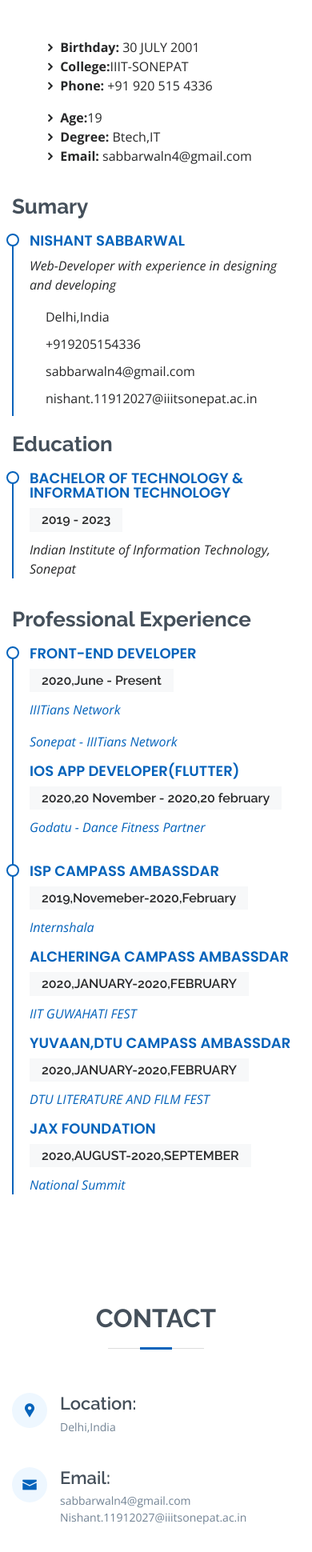
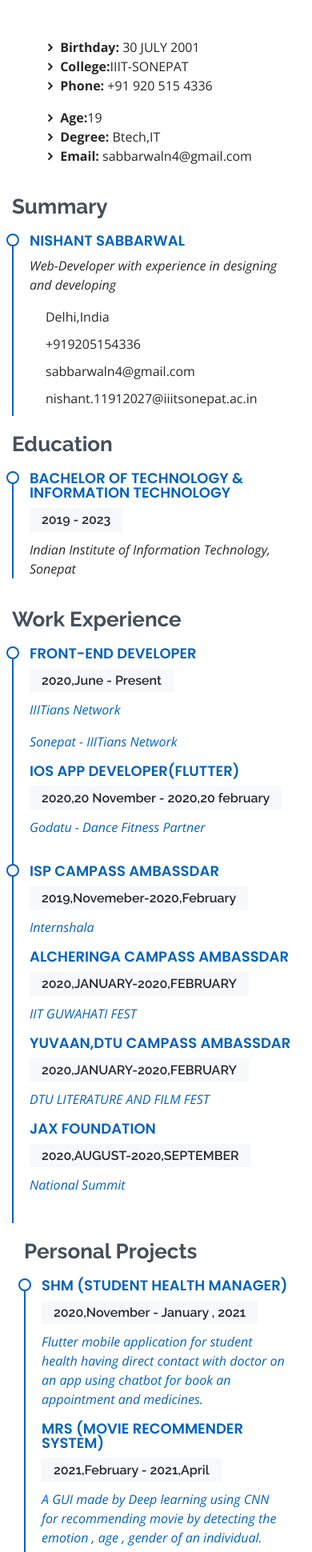
Before and after one commit to Nishant3007/Nishant3007.github.io, a plain HTML site: page index.html in a window 390 px wide. Shown: the part 3375-5315 px from the top of the page at 80% size. Drawn offline with nearby package versions, Linux system fonts and the light colour scheme.

Commit message:
Update index.html

```diff
--- a/index.html
+++ b/index.html
@@ -241,7 +241,7 @@
             </div>
         <div class="row">
           <div class="col-lg-6" data-aos="fade-up">
-            <h3 class="resume-title">Sumary</h3>
+            <h3 class="resume-title">Summary</h3>
             <div class="resume-item pb-0">
               <h4>Nishant Sabbarwal</h4>
               <p><em> Web-Developer with experience in designing and developing</em></p>
@@ -261,7 +261,7 @@
              </div>
              </div>
           <div class="col-lg-6" data-aos="fade-up" data-aos-delay="100">
-            <h3 class="resume-title">Professional Experience</h3>
+            <h3 class="resume-title">Work Experience</h3>
             <div class="resume-item">
               <h4>Front-end Developer</h4>
               <h5>2020,June - Present</h5>
@@ -288,9 +288,27 @@
               <h4>Jax Foundation</h4>
               <h5>2020,AUGUST-2020,SEPTEMBER</h5>
                <p><em><a href="https://jaxhcf.org/" target="_blank">National Summit</a></em></p>
+              </div>
 
+             <div class="col-lg-6" data-aos="fade-up" data-aos-delay="100">
+            <h3 class="resume-title">Personal Projects </h3>
+            <div class="resume-item">
+              <h4>SHM (Student Health Manager) </h4>
+              <h5>2020,November - January , 2021</h5>
+               <p><em><a href="" target="_blank">Flutter mobile application for student health having direct contact with doctor on an app using chatbot for book an appointment and medicines.</a> </em></p>
 
-        </div>
+              <h4>MRS (Movie Recommender System) </h4>
+              <h5>2021,February - 2021,April </h5>
+              <p><em><a href="" target="_blank">A GUI made by Deep learning using CNN for recommending movie by detecting the emotion , age , gender of an individual.
+</a></em></p>
+
+              <h4>Mask Detector </h4>
+              <h5>2021,April - 2021,May </h5>
+              <p><em><a href="" target="_blank">Real time mask detector using deep learning (CNN ) and Open Cv </a></em></p>
+
+              <h4> Video Summariser </h4>
+              <h5>2021,May - 2021,July </h5>
+              <p><em><a href="" target="_blank">Video Summariser using text to speech . It takes either a webcam video stream or multiple (unspecified) video files (currently AVI/XVID) and applies multiple (unspecified) Haar Cascade detectors (including optional rotation of frames for asymmetrical detectors). </a></em></p>
     </div>
         </div>
 
```
